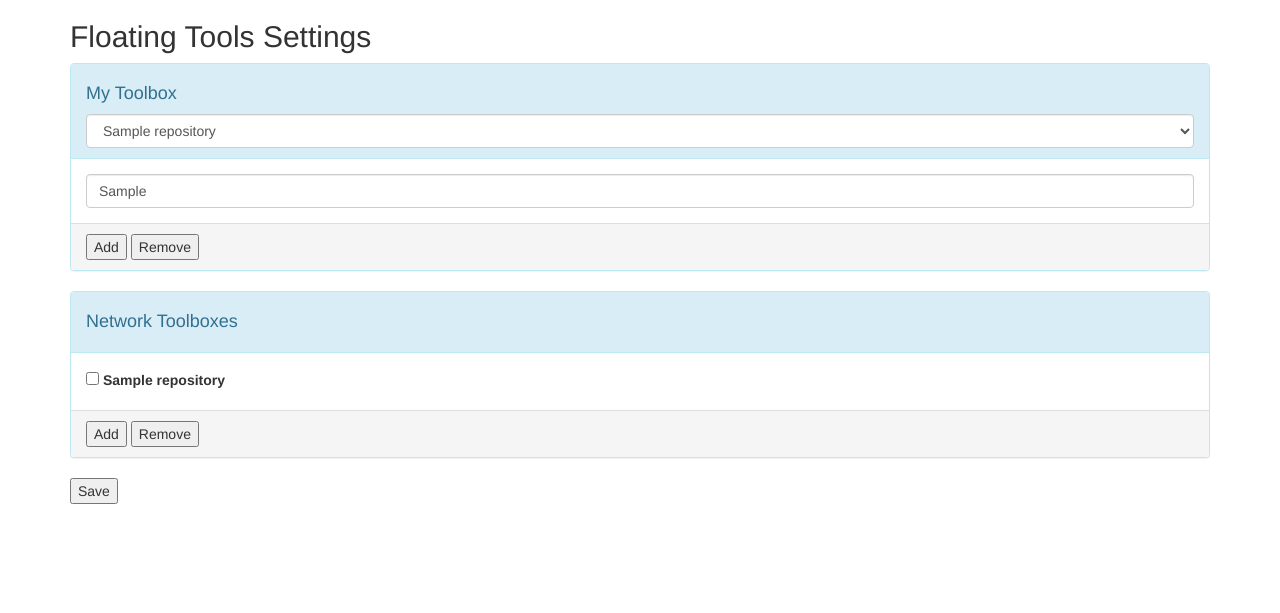
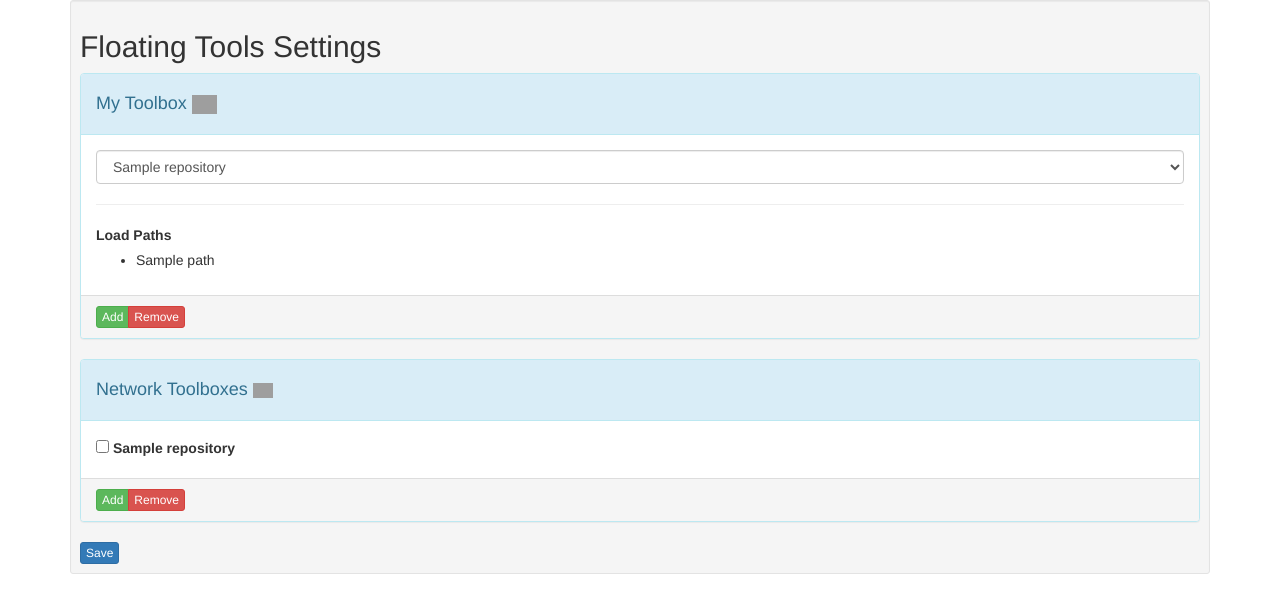
Before and after one commit to dan-stein/FloatingTools, a Flask app: template FloatingTools/Dashboard/templates/Settings.html in a window 1280 px wide. Shown: the top 613 px of the page. Run offline with Flask 2, Linux system fonts and the light colour scheme; the template is opened without the code that fills it: most values are stand-ins (such as "Sample title", 1, 10 or a date in 2020); parts of the project's set-up code (start-up, migrations or seed data) failed here and were passed over; some libraries are stand-ins or nearby versions; grey boxes are pictures that could not be loaded.

Commit message:
Pushing saving function for all settings

```diff
--- a/FloatingTools/Dashboard/templates/Login.html
+++ b/FloatingTools/Dashboard/templates/Login.html
@@ -1,7 +1,7 @@
 <!DOCTYPE html>
 <html lang="en">
 <head>
-    <title>Floating Tools - Settings</title>
+    <title>Floating Tools - Login</title>
     <meta charset="utf-8">
     <meta name="viewport" content="width=device-width, initial-scale=1">
     <link rel="stylesheet" href="https://maxcdn.bootstrapcdn.com/bootstrap/3.3.7/css/bootstrap.min.css">
@@ -15,6 +15,10 @@
     <div class="well well-sm">
 
         <h2>Floating Tools</h2>
+
+        <span class="help-block">Login to
+            <img src="https://assets-cdn.github.com/images/modules/logos_page/GitHub-Logo.png" width="50">
+        </span>
 
         <hr>
 
--- a/FloatingTools/Dashboard/templates/Settings.html
+++ b/FloatingTools/Dashboard/templates/Settings.html
@@ -40,25 +40,19 @@ function removeToolBoxPath() {
     }
 }
 
-function addToolBoxPath() {
-    var e = document.getElementById("myToolbox");
-    var newPath = document.getElementById("NewPath");
-    window.location = "/addToolboxPath?toolbox=" + e.options[e.selectedIndex].value + "&path=" + newPath.value;
-}
-
 function addToolBox() {
     var e = document.getElementById("myToolbox");
-    var newPath = document.getElementById("NewPath");
-    window.location = "/addToolboxPath?toolbox=" + e.options[e.selectedIndex].value + "&path=" + newPath.value;
+    var newToolBox = document.getElementById("NewToolbox").value;
+    window.location = "/addToolbox?toolbox=" +  e.options[e.selectedIndex].value + "&newToolbox=" + newToolBox;
 }
 
 function removeToolBox() {
     var e = document.getElementById("myToolbox");
-    var radios = document.getElementsByName('paths');
+    var radios = document.getElementsByName('toolboxes');
 
     for (var i = 0, length = radios.length; i < length; i++) {
         if (radios[i].checked) {
-            window.location = "/addToolboxPath?toolbox=" + e.options[e.selectedIndex].value + "&path=" + radios[i].value + "&remove=True";
+            window.location = "/addToolbox?toolbox=" + e.options[e.selectedIndex].value + "&newToolbox=" + radios[i].value + "&remove=True";
             break;
         }
     }
@@ -80,7 +74,7 @@ function removeToolBox() {
                 <span class="help-block">/path/to/your/tools</span>
             </div>
             <div class="modal-footer">
-                <button type="button" class="btn btn-default" onclick="addToolBoxPath()">Add</button>
+                <button type="button" class="btn btn-primary btn-xs" onclick="addToolBoxPath()">Add</button>
             </div>
         </div>
     </div>
@@ -102,7 +96,7 @@ function removeToolBox() {
                 </form>
             </div>
             <div class="modal-footer">
-                <button type="button" class="btn btn-default" onclick="removeToolBoxPath()">Remove</button>
+                <button type="button" class="btn btn-primary btn-xs" onclick="removeToolBoxPath()">Remove</button>
             </div>
         </div>
     </div>
@@ -120,21 +114,48 @@ function removeToolBox() {
                 <span class="help-block">username/repository</span>
             </div>
             <div class="modal-footer">
-                <button type="button" class="btn btn-default" onclick="addToolBox()">Add</button>
+                <button type="button" class="btn btn-primary btn-xs" onclick="addToolBox()">Add</button>
+            </div>
+        </div>
+    </div>
+</div>
+
+<div id="RemoveToolbox" class="modal fade" role="dialog">
+    <div class="modal-dialog">
+        <div class="modal-content">
+            <div class="modal-header">
+                <button type="button" class="close" data-dismiss="modal">&times;</button>
+                <h4 class="modal-title">Remove toolbox path</h4>
+            </div>
+            <div class="modal-body">
+                <form id="ToolBoxRemove">
+                    {% for repository in repositories %}
+                    <input type="radio" name="toolboxes" value={{ repository.name }}/><label>{{ repository.name
+                    }}</label>
+                    <br>
+                    {% endfor %}
+                </form>
+            </div>
+            <div class="modal-footer">
+                <button type="button" class="btn btn-primary btn-xs" onclick="removeToolBox()">Remove</button>
             </div>
         </div>
     </div>
 </div>
 
 <div class="container">
+    <div class="well well-sm">
         <header>
             <h2>Floating Tools Settings</h2>
         </header>
-
+        <form action="/saveSettings">
             <div class="panel panel-info">
                 <div class="panel-heading">
-            <h4>My Toolbox</h4>
-            <select class="form-control" id="myToolbox" onchange="validateToolBox()">
+                    <h4>My Toolbox <img src="http://www.hatfieldfx.com/wp-content/uploads/2017/04/toolbox.png"
+                                        width="25"></h4>
+                </div>
+                <div class="panel-body">
+                    <select name="myToolbox" class="form-control" id="myToolbox" onchange="validateToolBox()">
                         {% for repository in myRepositories %}
                         {% if repository.name == myToolbox %}
                         <option value={{ repository.name }} selected="selected"> {{ repository.name }}</option>
@@ -143,27 +164,35 @@ function removeToolBox() {
                         {% endif %}
                         {% endfor %}
                     </select>
-        </div>
-        <div class="panel-body">
-
+                    <hr>
                     {% if myToolboxMap == False %}
-            <input type="button" value="Set up {{ myToolbox }} as Toolbox" onclick="setupToolBox()">
+                    <input type="button" class="btn btn-info btn-md" value="Set up {{ myToolbox }} as Toolbox"
+                           onclick="setupToolBox()">
                     {% else %}
+                    <label>Load Paths</label>
+                    <ul>
                         {% for path in myToolboxMap.paths %}
-            <input type="text" class="form-control" name="path{{ loop.index }}" value={{ path }}/>
+                        <li>{{ path }}</li>
                         {% endfor %}
+                    </ul>
                     {% endif %}
 
                 </div>
                 <div class="panel-footer">
-            <input type="button" value="Add" data-toggle="modal" data-target="#AddPath">
-            <input type="button" value="Remove" data-toggle="modal" data-target="#RemovePath">
+                    <div class="btn-group">
+                        <input type="button" class="btn btn-success btn-xs" value="Add" data-toggle="modal"
+                               data-target="#AddPath">
+                        <input type="button" class="btn btn-danger btn-xs" value="Remove" data-toggle="modal"
+                               data-target="#RemovePath">
+                    </div>
                 </div>
             </div>
 
             <div class="panel panel-info">
                 <div class="panel-heading">
-            <h4>Network Toolboxes</h4>
+                    <h4>Network Toolboxes <img
+                            src="https://cdn1.iconfinder.com/data/icons/real-estate-set-4/512/20-512.png" width="20">
+                    </h4>
                 </div>
                 <div class="panel-body">
                     {% for repository in repositories %}
@@ -178,14 +207,20 @@ function removeToolBox() {
                     {% endfor %}
                 </div>
                 <div class="panel-footer">
-            <input type="button" value="Add" data-toggle="modal" data-target="#AddToolbox">
-            <input type="button" value="Remove" data-toggle="modal" data-target="#RemoveToolbox">
+                    <div class="btn-group">
+                        <input type="button" class="btn btn-success btn-xs" value="Add" data-toggle="modal"
+                               data-target="#AddToolbox">
+                        <input type="button" class="btn btn-danger btn-xs" value="Remove" data-toggle="modal"
+                               data-target="#RemoveToolbox">
+                    </div>
                 </div>
             </div>
 
             <footer>
-        <input type="button" name="saveSettings" value="Save"/>
+                <input type="submit" class="btn btn-primary btn-xs" name="saveSettings" value="Save"/>
             </footer>
+        </form>
+    </div>
 </div>
 
 </body>
```
Also changed, not shown: FloatingTools/Dashboard/settings.py (+40 -2 lines), FloatingTools/load.py (+12 -4 lines). Lines whose indentation alone changed are shown as unchanged.
